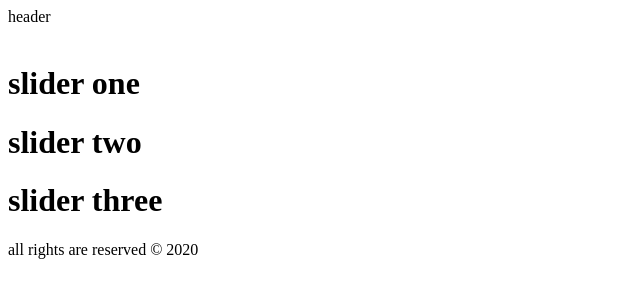
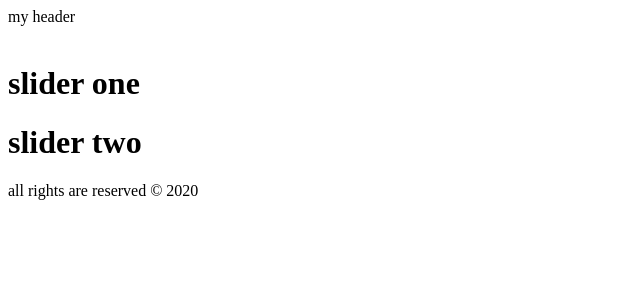
Before and after one commit to alirezaghorbani1983/git-project-two, a plain HTML site: page index.html in a window 1280 px wide. Shown: the whole page, without its empty margins (0-640 px from the left). Drawn offline with Linux system fonts and the light colour scheme.

Commit message:
some changes in the branch

```diff
--- a/index.html
+++ b/index.html
@@ -7,7 +7,7 @@
 </head>
 <body>
     <header>
-        header
+       my header
     </header>
     <div class="banner">
         <img src="banner.jpg" alt="">
@@ -15,7 +15,6 @@
     <div class="slider">
         <h1> slider one</h1>
         <h1> slider two</h1>
-        <h1>slider three</h1>
     </div>
     <footer>
         all rights are reserved © 2020
```
